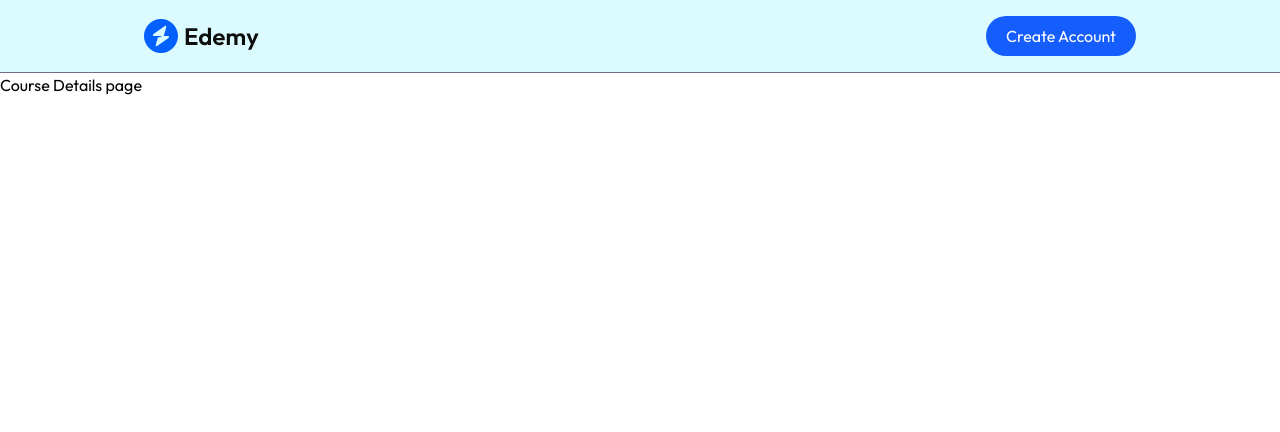
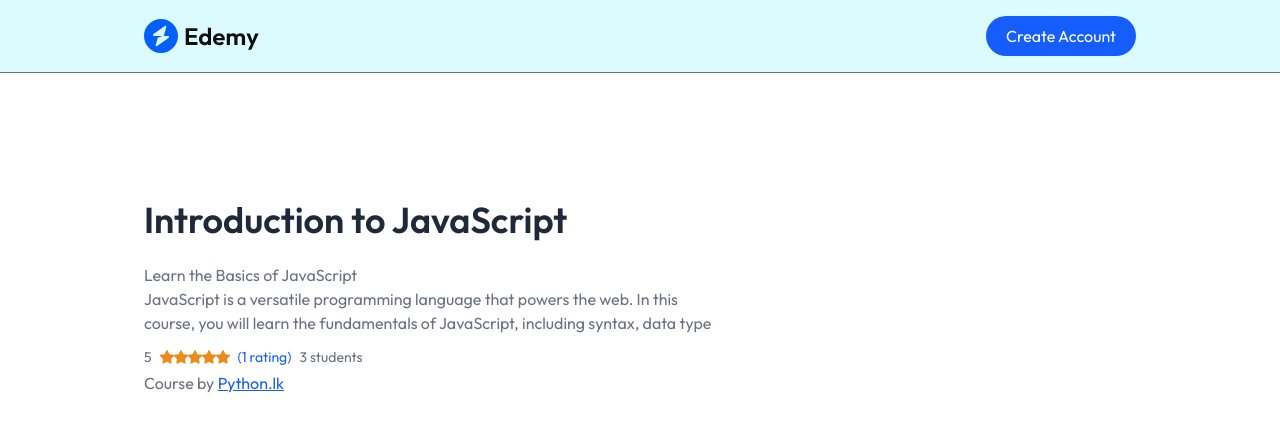
Before and after one commit to sahanharshajith/Edemy, a React (Vite) app in the folder client/: page /course/605c72efb3f1c2b1f8e4e1a1 in a window 1280 px wide. Shown: the top 432 px of the page. Built offline with nearby package versions, Linux system fonts and the light colour scheme; no server answers; a web font is replaced by a local one.

Commit message:
Implement CourseDetails page with course data fetching and display, including rating and enrollment information

```diff
--- a/client/src/pages/student/CourseDetails.jsx
+++ b/client/src/pages/student/CourseDetails.jsx
@@ -1,11 +1,61 @@
-import React from 'react'
+import React, { useContext, useEffect } from 'react'
+import { useParams } from 'react-router-dom'
+import { AppContext } from '../../context/AppContext'
+import Loading from '../../components/student/Loading'
+import star from '../../assets/star.svg'
+import star_dull from '../../assets/star_dull_icon.svg'
 
 const CourseDetails = () => {
-  return (
-    <div>
-        <h1>Course Details page</h1>
+
+  const {id} = useParams();
+
+  const [courseData, setCourseData] = React.useState(null);
+  const { allCourses, calculateRating } = useContext(AppContext);
+
+  useEffect(() => {
+    const fetchCourseData = async () => {
+      const findcourse = allCourses.find((course) => course._id === id);
+      setCourseData(findcourse);
+    };
+    fetchCourseData();
+  }, [allCourses, id])
+
+  return courseData? (
+    <>
+    <div className='flex md:flex-row flex-col-reverse gap-10 relative items-start justify-between
+    md:px-36 px-8 md:pt-30 pt-20 text-left'>
+        <div className='absolute top-0 left-0 w-full h-[500px] -z-10 bg-gradient-to-b
+         from-cyan-100/70'></div>
+
+        <div>
+            <div className='max-w-xl z-10 text-gray-500'>
+              <h1 className='md:text-[36px] text-[26px] font-semibold text-gray-800'
+              >{courseData.courseTitle}</h1>
+              <p className='pt-4 md:text-base text-sm'
+              dangerouslySetInnerHTML={{__html: courseData.courseDescription.slice(0, 200)}}></p>
+
+              <div className='flex items-center space-x-2 pt-3 pb-1 text-sm'>
+                <p>{calculateRating(courseData)}</p>
+                  <div className='flex'>
+                    {[...Array(5)].map((_, i) => (<img key={i} src={i <
+                    Math.floor(calculateRating(courseData)) ? star : star_dull} alt=""
+                    className='w-3.5 h-3.5'/>))}
+                  </div>
+                <p className='text-blue-600'>({courseData.courseRatings.length}
+                  {courseData.courseRatings.length > 1 ? ' ratings' : ' rating'})</p>
+
+                <p className='text-gray-500'>{courseData.enrolledStudents.length}
+                  {courseData.enrolledStudents.length > 1 ? ' students' : ' student'}</p>
+              </div>
+
+              <p>Course by <span className='text-blue-600 underline'>Python.lk</span></p>
+
+            </div>
+        </div>
+        <div></div>
     </div>
-  )
+    </>
+  ) : <Loading />;
 }
 
 export default CourseDetails
```
